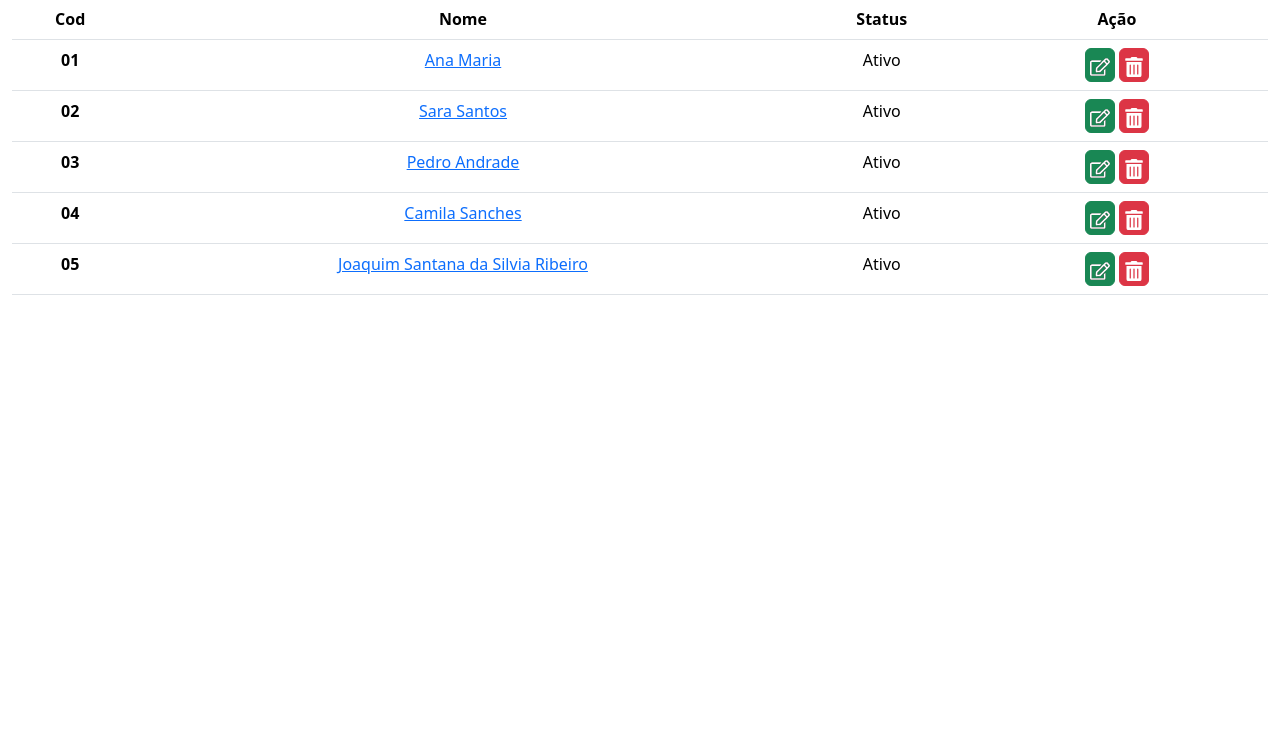
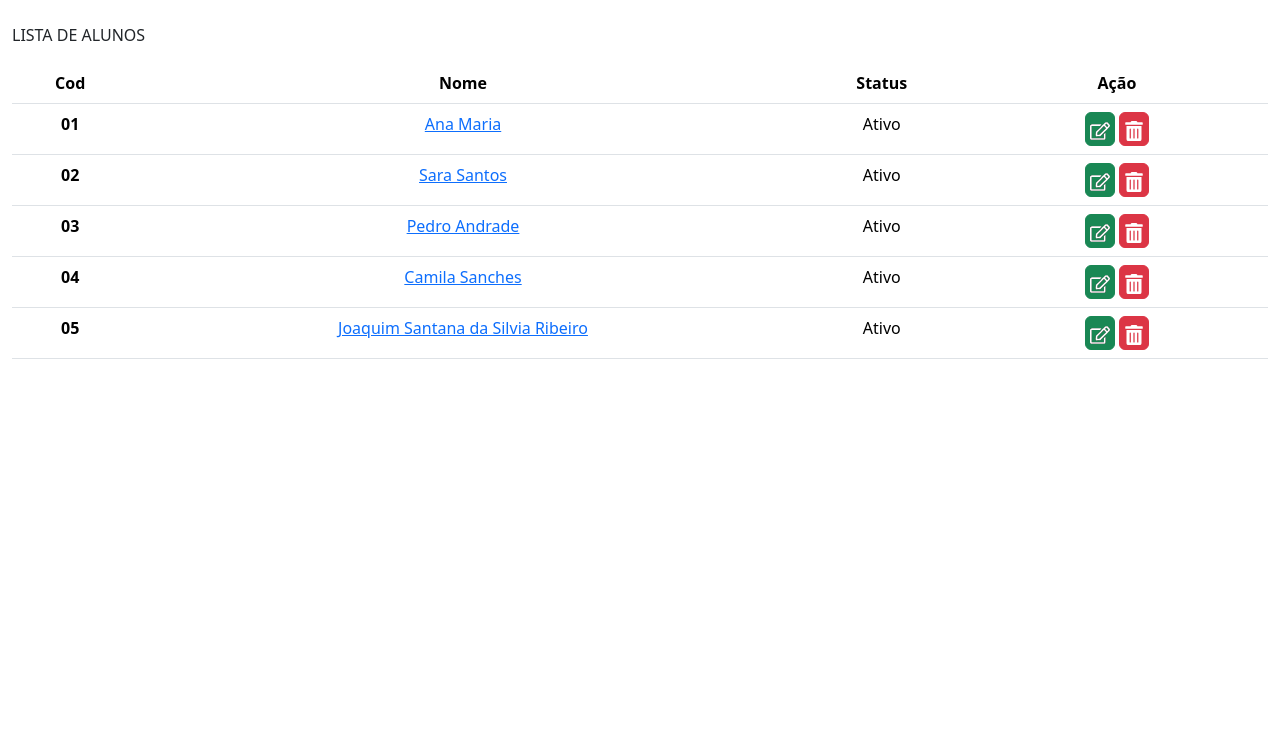
Before and after one commit to Ivan-Jesus/controle-van, a plain HTML site: page lista-alunos.html in a window 1280 px wide. Shown: the part 57-800 px from the top of the page. Drawn offline with nearby package versions, Linux system fonts and the light colour scheme.

Commit message:
Update lista-alunos.html

```diff
--- a/lista-alunos.html
+++ b/lista-alunos.html
@@ -27,11 +27,11 @@
         </nav>
         <div class="container-fluid">
             <div class="content">
-                <div class="clearfix nav-prev-next" style="position:absolute; z-index:-1 !important"; >
+                <div class="clearfix nav-prev-next" style="z-index:-1 !important"; >
                         <span class=" my-3 pt-2 float-start prev-next">LISTA DE ALUNOS </span>
 
                         <a href="cadastro-alunos.html" class=" btn btn-secundary float-end prev-next" width="40" height="30"
-                           role="button" ><img src="img\plus-circleb.svg" style="position:absolute; z-index:4 !important;" width="20" height="20"></a>
+                           role="button" ><img src="img\plus-circleb.svg" style=" z-index:4 !important;" width="20" height="20"></a>
                 </div>
                 <table id="myTable"  class="table table-hover table-responsive-lg">
                     <thead>
```
